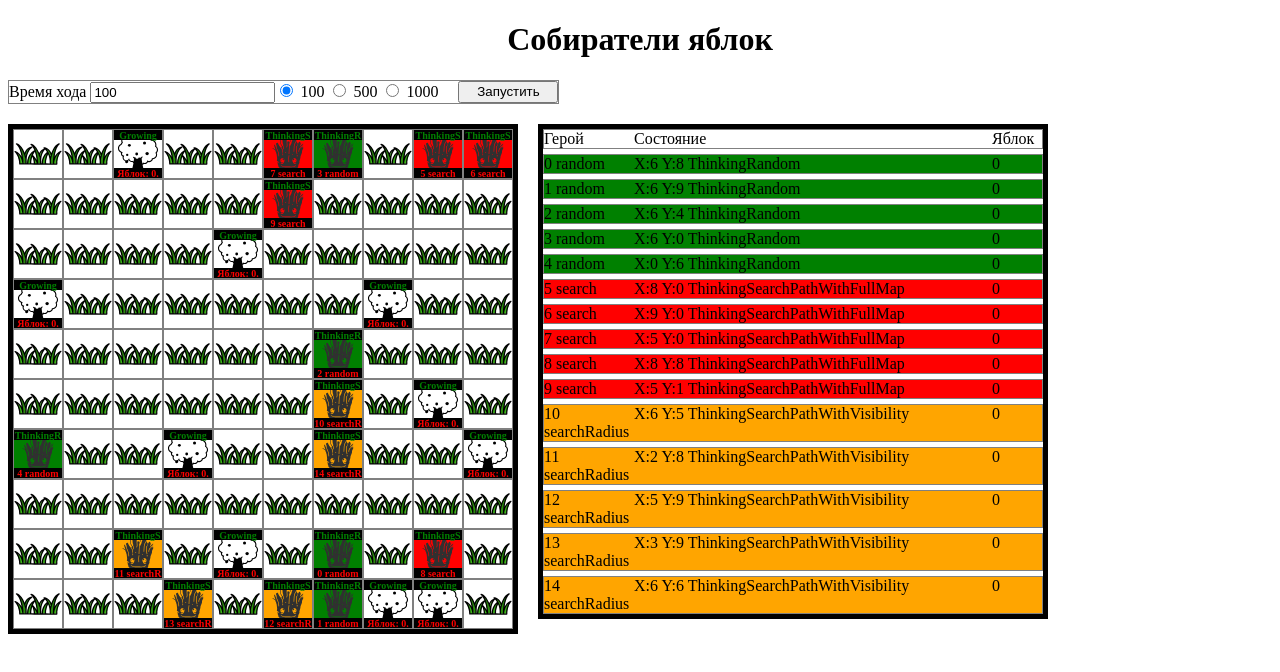
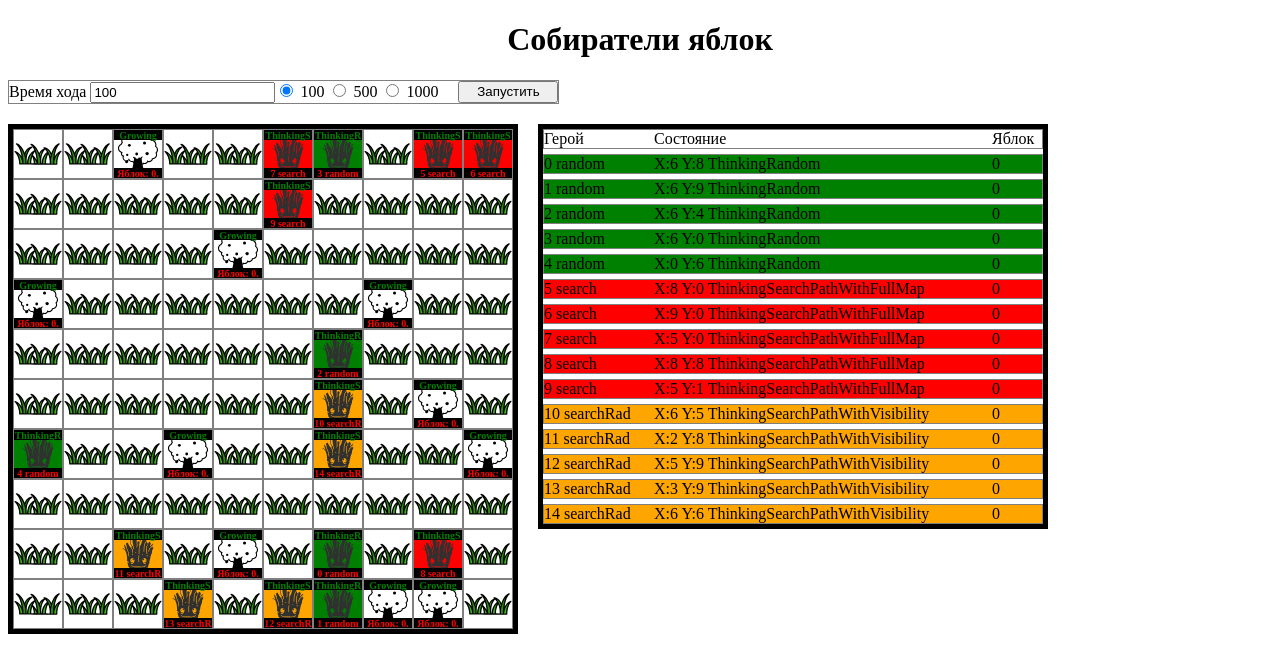
Before and after one commit to BarinDwalin/AI, an Angular app: page / in a window 1280 px wide. Both pictures are taken after a click on the button "Создать игру". Shown: the top 672 px of the page. Built offline with nearby package versions, Linux system fonts and the light colour scheme.

Commit message:
Исправлено название и верстка статистики

```diff
--- a/src/app/components/statistic/statistic.component.css
+++ b/src/app/components/statistic/statistic.component.css
@@ -10,8 +10,8 @@
 
 .row {
   display: grid;
-  grid-template-columns: 70px 1fr 50px;
-  grid-column-gap: 20px;
+  grid-template-columns: 100px 1fr 50px;
+  grid-column-gap: 10px;
   border: solid gray 1px;
 }
 
--- a/src/app/components/statistic/statistic.component.html
+++ b/src/app/components/statistic/statistic.component.html
@@ -8,7 +8,7 @@
        [ngClass]="{'selected': hero === selectedHero }"
        [ngStyle]="(hero !== selectedHero) && {'backgroundColor': hero.renderSettings.backgroundColor }"
        (click)="select(hero)">
-    <div>{{hero.name}}</div>
+    <div>{{hero.name | slice:0:12}}</div>
     <div>X:{{hero.position.x}} Y:{{hero.position.y}} {{hero.currentAction}}</div>
     <div>{{hero.inventory.length}}</div>
   </div>
--- a/src/index.html
+++ b/src/index.html
@@ -2,7 +2,7 @@
 <html lang="en">
 <head>
   <meta charset="utf-8">
-  <title>IIEngine</title>
+  <title>AIEngine</title>
   <base href="/">
 
   <meta name="viewport" content="width=device-width, initial-scale=1">
```
Also changed, not shown: 1 other file (tests, documents, lock files or other folders).
